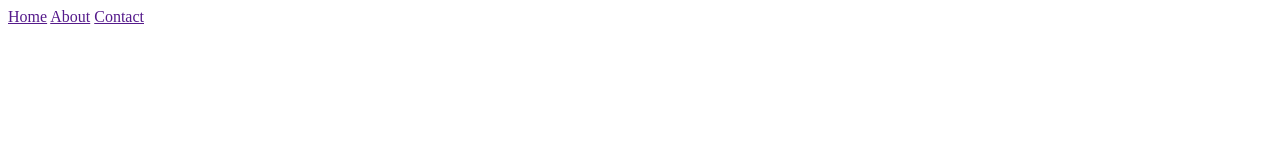
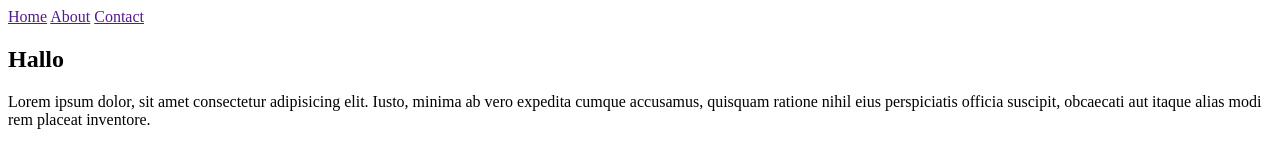
Before and after one commit to MarzioCostantini/HowToReact, a plain HTML site: page index.html in a window 1280 px wide. Drawn offline with Linux system fonts and the light colour scheme.

Commit message:
create main tag done

```diff
--- a/index.html
+++ b/index.html
@@ -15,6 +15,15 @@
             <a href="">Contact</a>
         </nav>
     </header>
+
+    <main>
+        <section>
+            <h1>Hallo </h1>
+            <p>Lorem ipsum dolor, sit amet consectetur adipisicing elit. Iusto, minima ab vero expedita cumque
+                accusamus, quisquam ratione nihil eius perspiciatis officia suscipit, obcaecati aut itaque alias modi
+                rem placeat inventore.</p>
+        </section>
+    </main>
 </body>
 
 </html>
```
